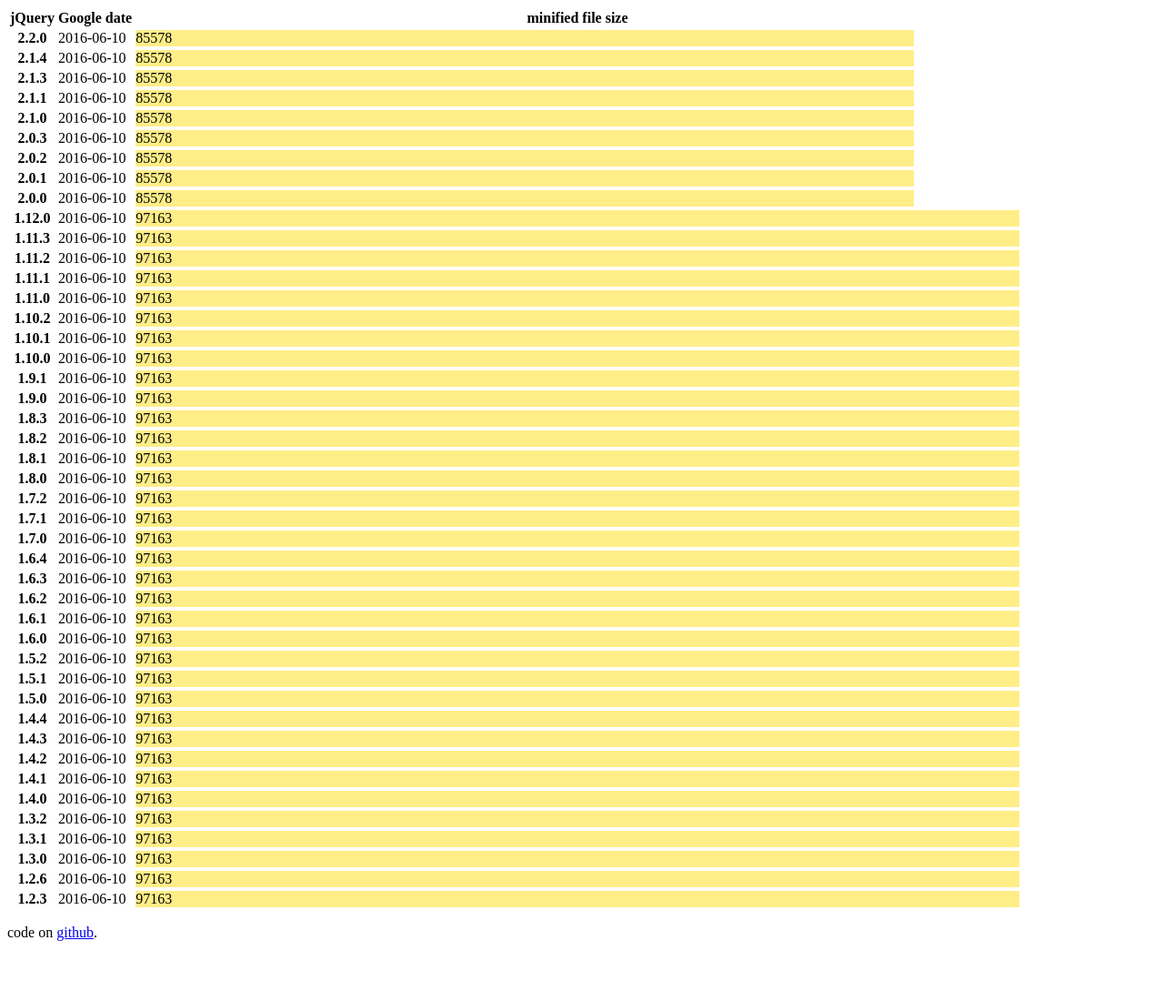
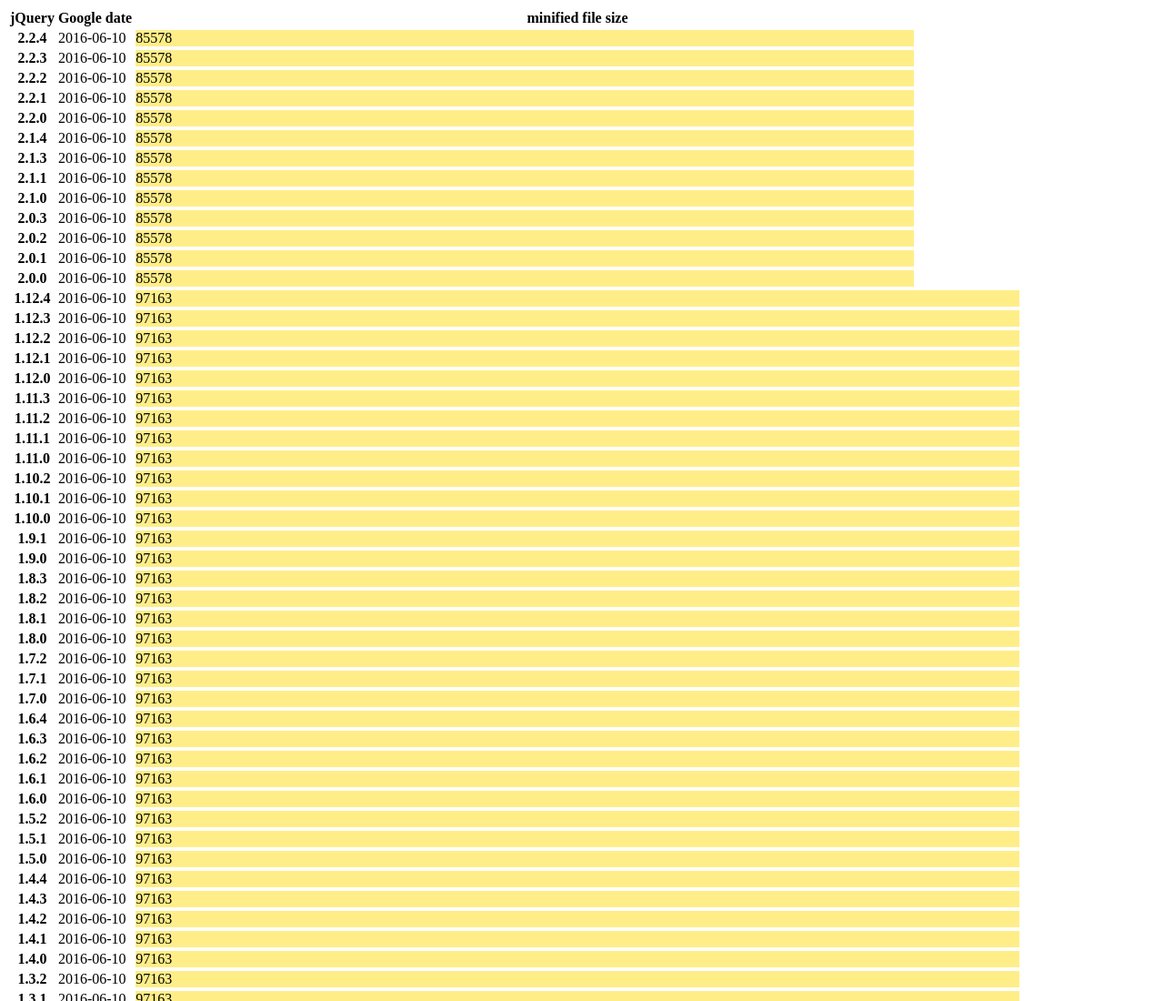
Before and after one commit to collinanderson/jquerysize, a plain HTML site: page index.html in a window 1280 px wide. Shown: the top 1100 px of the page at 91% size. Before the commit the page ends 1050 px from the top, so only its background shows below. Drawn offline with nearby package versions, Linux system fonts and the light colour scheme.

Commit message:
updated versions from google (2.2.4)

```diff
--- a/index.html
+++ b/index.html
@@ -5,7 +5,7 @@
 <p>code on <a href="https://github.com/collinanderson/jquerysize"> github</a>.</p>
 <script src="//ajax.googleapis.com/ajax/libs/jquery/1.11.1/jquery.min.js"></script>
 <script>
-versions = '2.2.0, 2.1.4, 2.1.3, 2.1.1, 2.1.0, 2.0.3, 2.0.2, 2.0.1, 2.0.0, 1.12.0, 1.11.3, 1.11.2, 1.11.1, 1.11.0, 1.10.2, 1.10.1, 1.10.0, 1.9.1, 1.9.0, 1.8.3, 1.8.2, 1.8.1, 1.8.0, 1.7.2, 1.7.1, 1.7.0, 1.6.4, 1.6.3, 1.6.2, 1.6.1, 1.6.0, 1.5.2, 1.5.1, 1.5.0, 1.4.4, 1.4.3, 1.4.2, 1.4.1, 1.4.0, 1.3.2, 1.3.1, 1.3.0, 1.2.6, 1.2.3'
+versions = '2.2.4, 2.2.3, 2.2.2, 2.2.1, 2.2.0, 2.1.4, 2.1.3, 2.1.1, 2.1.0, 2.0.3, 2.0.2, 2.0.1, 2.0.0, 1.12.4, 1.12.3, 1.12.2, 1.12.1, 1.12.0, 1.11.3, 1.11.2, 1.11.1, 1.11.0, 1.10.2, 1.10.1, 1.10.0, 1.9.1, 1.9.0, 1.8.3, 1.8.2, 1.8.1, 1.8.0, 1.7.2, 1.7.1, 1.7.0, 1.6.4, 1.6.3, 1.6.2, 1.6.1, 1.6.0, 1.5.2, 1.5.1, 1.5.0, 1.4.4, 1.4.3, 1.4.2, 1.4.1, 1.4.0, 1.3.2, 1.3.1, 1.3.0, 1.2.6, 1.2.3'
 $.each(versions.split(', '), function(){
     $('#data').append('<tr class="version"><th>' + this)
 })
```
